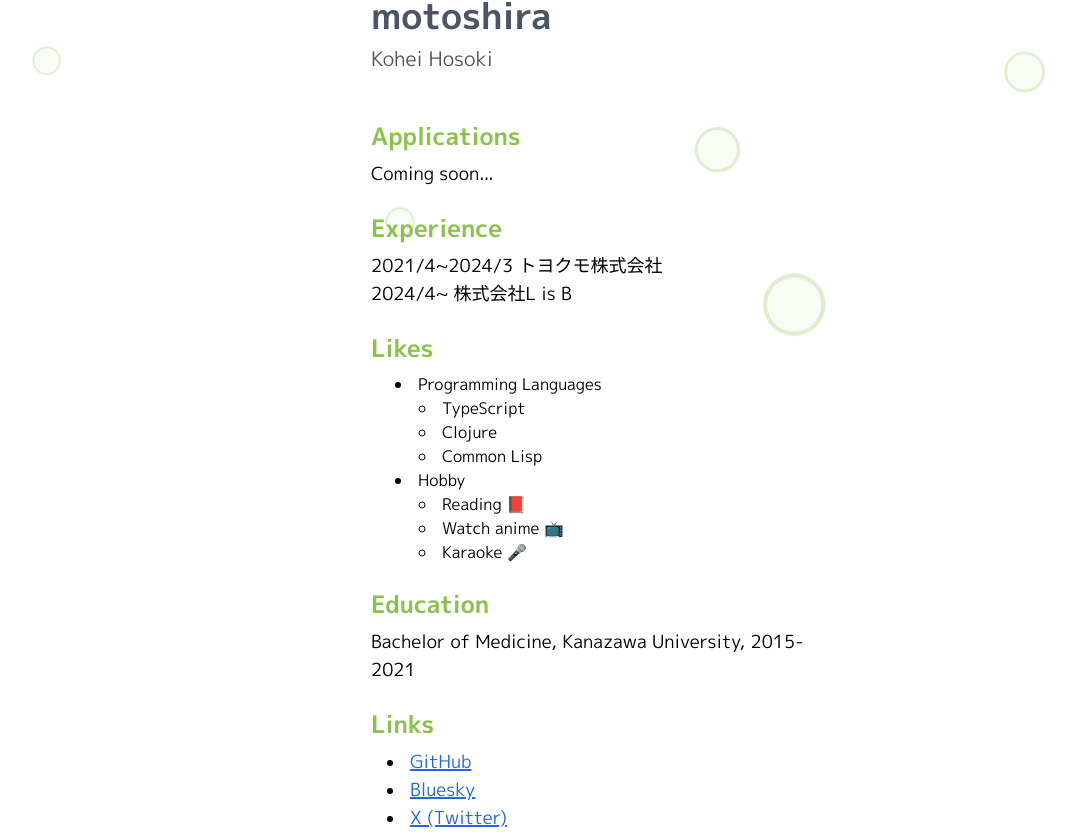
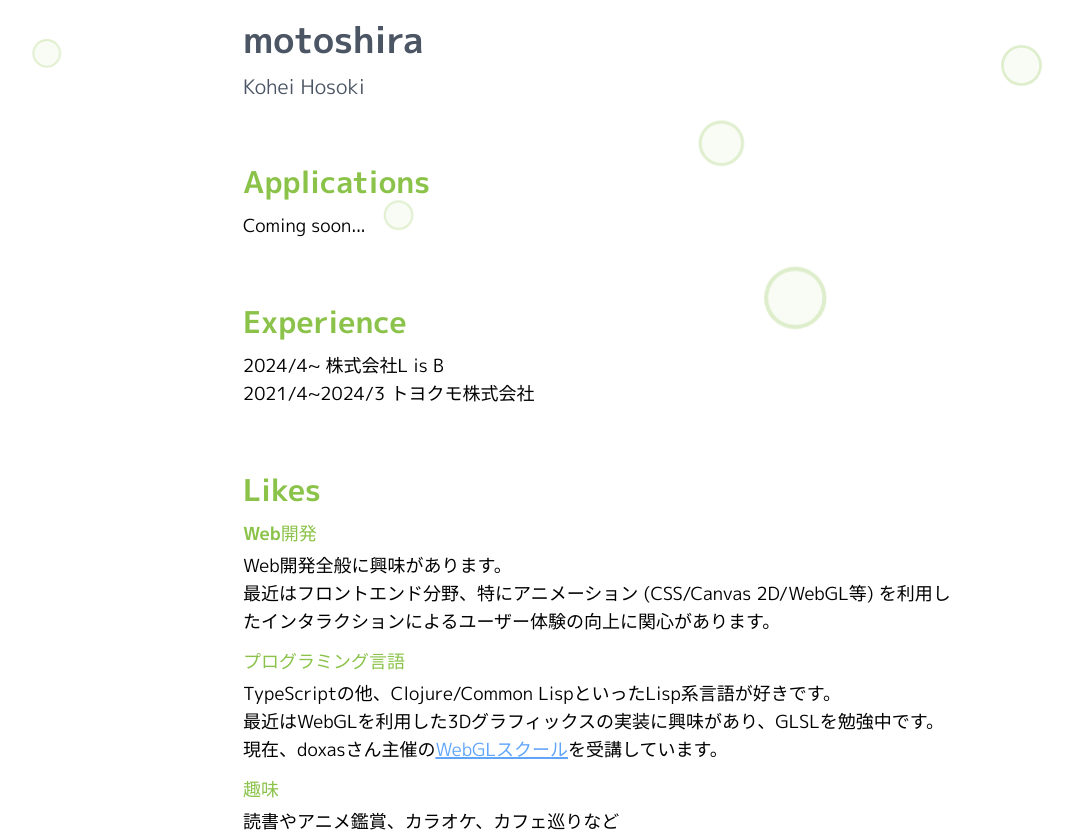
Before and after one commit to motoshira/motoshira.github.io, a React (Vite) app: page / in a window 1280 px wide. Shown: the part 472-1304 px from the top of the page, without its empty margins (37-1113 px from the left). Built offline with nearby package versions, Linux system fonts and the light colour scheme; the HTML template or start-up script is replaced by a standard one.

Commit message:
Update some

```diff
--- a/src/App.tsx
+++ b/src/App.tsx
@@ -1,10 +1,9 @@
 import Section from '@/components/Section';
-import SectionWrap from '@/components/SectionWrap';
 import Heading1 from '@/components/Heading1';
 import Heading2 from '@/components/Heading2';
+import Heading3 from '@/components/Heading3';
 import Text1 from '@/components/Text1';
 import SectionItem from '@/components/SectionItem';
-import Text2 from '@/components/Text2';
 import LinkText from '@/components/LinkText';
 import Bubble from '@/components/Bubble';
 import { useEffect, useState } from 'react';
@@ -20,6 +19,10 @@ const Navigation = () => {
       </a>
     </nav>
   );
+};
+
+const HobbySubSectionWrap = ({ children }) => {
+  return <div className="flex flex-col w-full space-y-1">{children}</div>;
 };
 
 // TODO Rewrite with WebGLx
@@ -52,7 +55,6 @@ function App() {
       <div className="top-0 left-0 h-full w-full">
         <Navigation />
         <main className="py-6">
-          <SectionWrap>
           <Section>
             <img
               height="312"
@@ -62,14 +64,10 @@ function App() {
               alt="my Logo"
             />
           </Section>
-          </SectionWrap>
-          <SectionWrap>
           <Section>
             <Heading1>motoshira</Heading1>
             <p className="text-gray-600 text-lg lg:text-xl">Kohei Hosoki</p>
           </Section>
-          </SectionWrap>
-          <SectionWrap>
           <Section>
             <Heading2>Applications</Heading2>
             <SectionItem>
@@ -80,47 +78,51 @@ function App() {
             <Heading2>Experience</Heading2>
             <ul>
               <li>
+                <Text1>2024/4~ 株式会社L is B</Text1>
+              </li>
+
+              <li>
                 <Text1>2021/4~2024/3 トヨクモ株式会社</Text1>
-                </li>
-                <li>
-                  <Text1>2024/4~ 株式会社L is B</Text1>
               </li>
             </ul>
           </Section>
           <Section>
             <Heading2>Likes</Heading2>
-              <div className="[&_ul]:list-inside [&_ul]:list-disc [&_ul]:pl-6 [&_ul_ul]:list-[circle]">
-                <ul>
-                  <li>
-                    <Text2>Programming Languages</Text2>
-                    <ul>
-                      <li>
-                        <Text2>TypeScript</Text2>
-                      </li>
-                      <li>
-                        <Text2>Clojure</Text2>
-                      </li>
-                      <li>
-                        <Text2>Common Lisp</Text2>
-                      </li>
-                    </ul>
-                  </li>
-                  <li>
-                    <Text2>Hobby</Text2>
-                    <ul>
-                      <li>
-                        <Text2>Reading 📕</Text2>
-                      </li>
-                      <li>
-                        <Text2>Watch anime 📺</Text2>
-                      </li>
-                      <li>
-                        <Text2>Karaoke 🎤</Text2>
-                      </li>
-                    </ul>
-                  </li>
-                </ul>
-              </div>
+            <HobbySubSectionWrap>
+              <Heading3>Web開発</Heading3>
+              <p>
+                <Text1>
+                  Web開発全般に興味があります。
+                  <br />
+                  最近はフロントエンド分野、特にアニメーション (CSS/Canvas
+                  2D/WebGL等)
+                  を利用したインタラクションによるユーザー体験の向上に関心があります。
+                </Text1>
+              </p>
+            </HobbySubSectionWrap>
+            <HobbySubSectionWrap>
+              <Heading3>プログラミング言語</Heading3>
+              <p>
+                <Text1>
+                  TypeScriptの他、Clojure/Common
+                  LispといったLisp系言語が好きです。
+                  <br />
+                  最近はWebGLを利用した3Dグラフィックスの実装に興味があり、GLSLを勉強中です。
+                  <br />
+                  現在、doxasさん主催の
+                  <LinkText href="https://webgl.souhonzan.org/entry/?v=2635">
+                    WebGLスクール
+                  </LinkText>
+                  を受講しています。
+                </Text1>
+              </p>
+            </HobbySubSectionWrap>
+            <HobbySubSectionWrap>
+              <Heading3>趣味</Heading3>
+              <p>
+                <Text1>読書やアニメ鑑賞、カラオケ、カフェ巡りなど</Text1>
+              </p>
+            </HobbySubSectionWrap>
           </Section>
           <Section>
             <Heading2>Education</Heading2>
@@ -159,7 +161,6 @@ function App() {
               })}
             </ul>
           </Section>
-          </SectionWrap>
         </main>
       </div>
       <Bubbles />
--- a/src/components/Heading2.tsx
+++ b/src/components/Heading2.tsx
@@ -1,5 +1,5 @@
 const Heading2 = ({ children }: { children: React.ReactNode }) => (
-  <h2 className="text-lg font-bold text-primary lg:text-2xl">{children}</h2>
+  <h2 className="text-xl font-bold text-primary lg:text-3xl">{children}</h2>
 );
 
 export default Heading2;
--- /dev/null
+++ b/src/components/Heading3.tsx
@@ -0,0 +1,5 @@
+const Heading3 = ({ children }: { children: React.ReactNode }) => (
+  <h2 className="text-base font-bold text-primary lg:text-lg">{children}</h2>
+);
+
+export default Heading3;
--- a/src/components/LinkText.tsx
+++ b/src/components/LinkText.tsx
@@ -12,7 +12,7 @@ const LinkText = ({ href, children }: Props): ReactElement => {
       href={href}
       target="_blank"
       rel="noopener noreferrer"
-      className="text-blue-600 underline decoration-2 hover:opacity-70"
+      className="text-blue-400 underline decoration-2 hover:opacity-70"
     >
       <Text1>{children}</Text1>
     </a>
--- a/src/components/Section.tsx
+++ b/src/components/Section.tsx
@@ -1,5 +1,5 @@
 const Section = ({ children }: { children: React.ReactNode }) => (
-  <section className={`mx-auto w-full space-y-2 px-6 lg:max-w-[40%]`}>
+  <section className={`mx-auto w-full space-y-3 px-6 py-8 lg:max-w-[60%]`}>
     {children}
   </section>
 );
--- a/src/components/SectionWrap.tsx
+++ b/src/components/SectionWrap.tsx
@@ -1,5 +1,5 @@
 const SectionWrap = ({ children }: { children: React.ReactNode }) => (
-  <div className="w-full space-y-6 py-6">{children}</div>
+  <div className="w-full">{children}</div>
 );
 
 export default SectionWrap;
```
Lines whose indentation alone changed are shown as unchanged.
